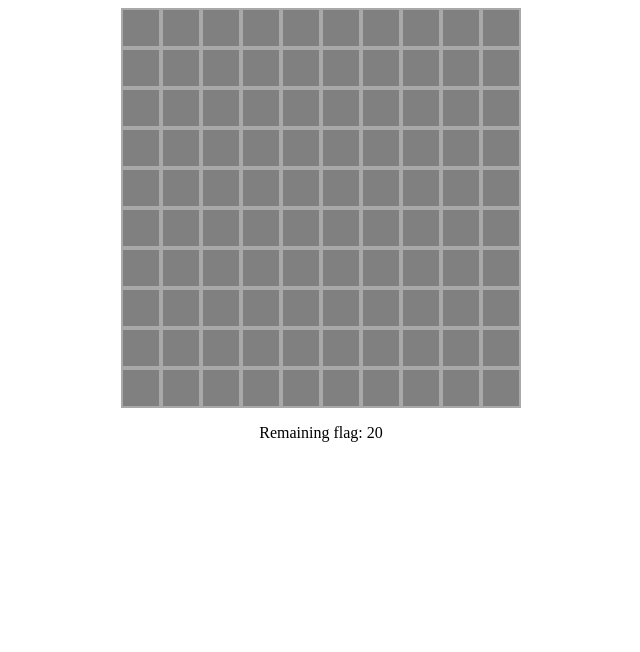
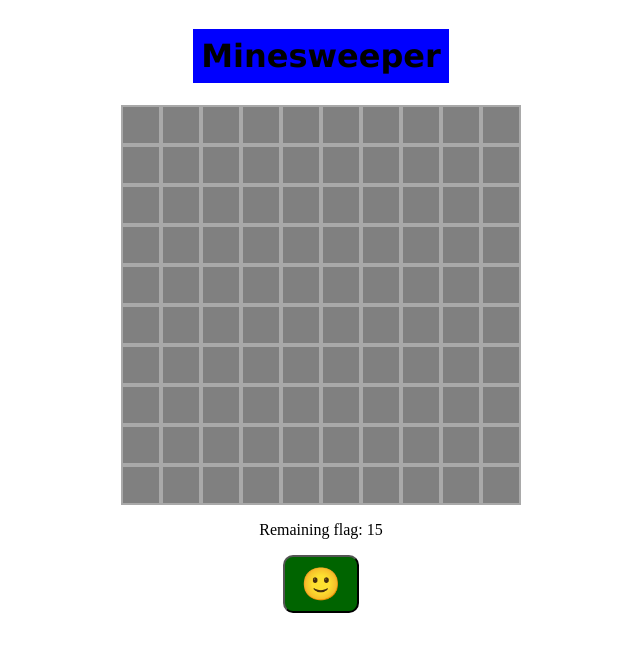
Before and after one commit to slyncrafty/minesweeper, a plain HTML site: page index.html in a window 1280 px wide. Shown: the whole page, without its empty margins (319-959 px from the left). Drawn offline with Linux system fonts and the light colour scheme.

Commit message:
Style update to set minimum width and cleaner look. Added a reset button and method for users to reset the game.

```diff
--- a/app.js
+++ b/app.js
@@ -3,11 +3,19 @@
 document.addEventListener('DOMContentLoaded', () => {
     const grid = document.querySelector('.grid');
     const flagHint = document.getElementById('hint');
+    const resetBtn = document.getElementById('reset');
+    resetBtn.addEventListener('click', resetGame);
     let width = 10;
-    let bombCount = 20;
+    let bombCount = 15;
     let flagCount = 0;
-    const cells = [];
+    let cells = [];
     let isGameOver = false;
+
+    startGame();
+
+
+
+
 
     // random shuffle function Fisher-Yates Shuffle
     function shuffle(array) {
@@ -61,10 +69,7 @@ document.addEventListener('DOMContentLoaded', () => {
             ** W  i  E    |   (i-1)            i            (i+1)
             ** SW S SE    |   (i-1+width)  (i+width)  (i+1+width)
             */
-            // 0  1  2  3  4  5  6  7  8  9
-            // 10 11 12 13 14 15 16 17 18 19
-            // 80 81 82 83 84 85 86 87 88 89
-            // 90 91 92 93 94 95 96 97 98 99
+
             if(cells[i].classList.contains('valid')) {
                 // Check cells on the W -- excluding leftEdges and check cell on the left
                 if( i > 0 && !isLeftEdge && cells[i - 1].classList.contains('bomb')) total++;
@@ -79,22 +84,30 @@ document.addEventListener('DOMContentLoaded', () => {
                 // Check cells on the SW
                 if( i < 90 && !isLeftEdge && cells[i - 1 + width].classList.contains('bomb')) total++;
                 // Check cells on the SE
-                if( i < 88 && !isRightEdge && cells[i +1 + width].classList.contains('bomb')) total++;
+                if( i < 89 && !isRightEdge && cells[i +1 + width].classList.contains('bomb')) total++;
                 // Check cells on the S
                 if( i < 89 && cells[i + width].classList.contains('bomb')) total++;
 
                 // total indicates the number of bomb surrounding the cell
                 cells[i].setAttribute('data', total);
-                // console.log(cells[i]);  // debugging
             }
         }
         flagHint.textContent = bombCount - flagCount;
     }
 
 
+    function startGame() {
+        createBoard();
+    }
 
-    createBoard();
-
+    function resetGame() {
+        grid.replaceChildren();     // remove all div cells
+        cells = [];
+        flagCount = 0;
+        isGameOver = false;
+        resetBtn.textContent ='🙂';
+        createBoard();
+    }
 
 
     // add Flag with right click
@@ -176,7 +189,7 @@ document.addEventListener('DOMContentLoaded', () => {
                 getNextCell(nextCellId);
             }
             // Check cells on the SE
-            if( currentCellId < 88 && !isRightEdge) {
+            if( currentCellId < 89 && !isRightEdge) {
                 const nextCellId = currentCellId + width + 1;
                 getNextCell(nextCellId);
             }
@@ -192,13 +205,14 @@ document.addEventListener('DOMContentLoaded', () => {
     // Helper function
     function getNextCell(nextCellId) {
         const nextCell = document.getElementById(nextCellId);
-        console.log('yay')
+        // console.log('yay')   // debugging
         click(nextCell);
     }
 
     // Game over
     function gameOver(cell) {
-        console.log('💣 Game Over! 💣');
+        // console.log('😵 Game Over! 💣');
+        resetBtn.textContent = '😵';
         isGameOver = true;
 
         // reveal all bomb locations
@@ -217,7 +231,8 @@ document.addEventListener('DOMContentLoaded', () => {
                 matches++;
             }
             if(matches === bombCount) {
-                console.log('You won!');
+                // console.log('You won!');
+                resetBtn.textContent = '😎';
                 isGameOver = true;
             }
         }
--- a/index.html
+++ b/index.html
@@ -9,8 +9,16 @@
 </head>
 <body>
     <div class="container">
-        <div class="grid"></div>
+        <h1>Minesweeper</h1>
+    </div>
+
+    <div class="game container">
+        <div class="grid-wrapper">
+            <div class="grid"></div>
+        </div>
         <p> Remaining flag: <span id="hint"></span> </p>
+
+        <button id="reset" type="reset" value="reset">🙂</button>
     </div>
     <script type="text/javascript" src="app.js"></script>
 </body>
--- a/style.css
+++ b/style.css
@@ -1,8 +1,31 @@
+/******************************************
+/* CSS
+/*******************************************/
+
+/* Box Model Hack */
+*{
+  box-sizing: border-box;
+}
+
+/******************************************
+/* LAYOUT
+/*******************************************/
+img{
+  display: block;
+  margin: 0 auto;
+}
+
+
+/******************************************
+/* ADDITIONAL STYLES
+/*******************************************/
 .container {
     display: flex;
     flex-direction: column;
     justify-content: center;
     align-items: center;
+    max-width: 1000px;
+    margin: 0 auto;
 }
 
 .grid {
@@ -24,6 +47,23 @@
     border: 2px solid darkgrey;
     box-sizing: border-box;
     font-size: 2em;
+    cursor: pointer;
+}
+
+.grid div:hover {
+    background-color: lemonchiffon;
+
+}
+
+button {
+    padding: 0.5rem 1rem;
+    font-size: 2rem;
+    background-color: darkgreen;
+    border-radius: 10px;
+}
+
+button:hover {
+    background-color: lightseagreen;
 }
 
 /* .bomb {
@@ -33,3 +73,16 @@
 .checked {
     background-color: red;
 }
+
+h1 {
+    font-family: Verdana, Geneva, Tahoma, sans-serif;
+    background-color: blue;
+    text-align: center;
+    max-width: 1000px;
+    padding: 0.5rem;
+}
+
+
+.grid-wrapper {
+    min-width: 400px;
+}
```
Also changed, not shown: 1 other file.
